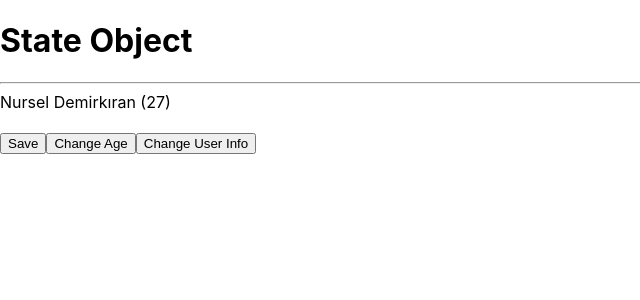
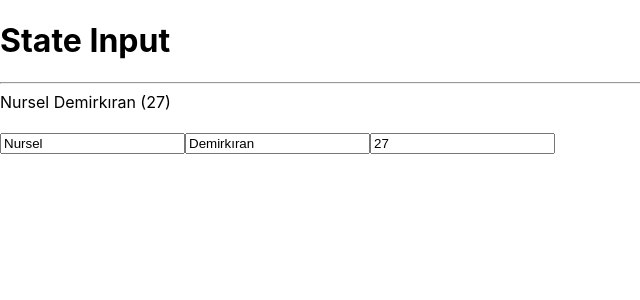
Before and after one commit to nurseld/Tobeto-IstanbulKodluyor, a React (Create React App) app in the folder ReactJSBasic/React05/: page / in a window 1280 px wide. Shown: the top 300 px of the page, without its empty margins (0-640 px from the left). Built offline with nearby package versions, Linux system fonts and the light colour scheme.

Commit message:
ReactJS Input State

```diff
--- a/ReactJSBasic/React05/src/App.js
+++ b/ReactJSBasic/React05/src/App.js
@@ -9,6 +9,8 @@ import UserDetail from './components/UserDetail.js';
 import UsingState from './components/UsingState.js';
 import StateArray from './components/StateArray.js';
 import StateObject from './components/StateObject.js';
+import StateInput from './components/StateInput.js';
+import StateInput2 from './components/StateInput2.js';
 
 const _info = {
 
@@ -67,7 +69,11 @@ function App() {
 
       {/* <StateArray /> */}
 
-      <StateObject />
+      {/* <StateObject /> */}
+
+      {/* <StateInput /> */}
+
+      <StateInput2 />
 
     </div>
 
--- /dev/null
+++ b/ReactJSBasic/React05/src/components/StateInput.js
@@ -0,0 +1,46 @@
+import { useState } from "react";
+
+function StateInput() {
+
+
+    const [name, setName] = useState("Nursel");
+    const [surname, setSurname] = useState("Demirkıran");
+    const [age, setAge] = useState(27);
+
+    const onChangeName = (event) => setName(event.target.value);
+    const onChangeSurname = (event) => setSurname(event.target.value);
+    const onChangeAge = (event) => setAge(event.target.value);
+
+    return (
+
+        <div>
+
+            <h1>State Input</h1>
+            <hr />
+            <div>
+                {name} {surname} ({age})
+            </div>
+            <br />
+
+            <div>
+
+                {/* <input type="text" placeholder="name" value={name} onChange={(event) => setName(event.target.value)} />
+                <input type="text" placeholder="surname" value={surname} onChange={(event) => setSurname(event.target.value)} />
+                <input type="number" placeholder="age" value={age} onChange={(event) => setAge(event.target.value)} /> */}
+
+                <input type="text" placeholder="name" value={name} onChange={onChangeName} />
+                <input type="text" placeholder="surname" value={surname} onChange={onChangeSurname} />
+                <input type="number" placeholder="age" value={age} onChange={onChangeAge} />
+
+            </div>
+            <br />
+
+            {/* <button onClick={() => setUser({ name: "Nursello", surname: "DEMİRBÜKEN", age: 27 })}>Save</button>
+            <button onClick={() => setUser({ age: 17 })}>Change Age</button>
+            <button onClick={() => setUser({ ...user, name: "Nursello", surname: "DEMİRBÜKEN", age: 17 })}>Change User Info</button> */}
+
+        </div>
+    );
+}
+
+export default StateInput;
--- /dev/null
+++ b/ReactJSBasic/React05/src/components/StateInput2.js
@@ -0,0 +1,56 @@
+import { useState } from "react";
+
+function StateInput2() {
+
+    const [user, setUser] = useState({ name: "Nursel", surname: "Demirkıran", age: 27 });
+
+
+    const onChangeValue = (e) => {
+
+        var inputName = e.target.name;
+
+        setUser({ ...user, [e.target.name]: e.target.value })
+
+        // if (inputName == "name")
+        //     setName(e.target.value)
+
+        // if (inputName == "surname")
+        //     setName(e.target.value)
+
+        // if (inputName == "age")
+        //     setName(e.target.value)
+    }
+
+    return (
+
+        <div>
+
+            <h1>State Input</h1>
+            <hr />
+            <div>
+                {user.name} {user.surname} ({user.age})
+            </div>
+            <br />
+
+            <div>
+
+                {/* <input type="text" placeholder="name" value={name} onChange={(event) => setName(event.target.value)} />
+                <input type="text" placeholder="surname" value={surname} onChange={(event) => setSurname(event.target.value)} />
+                <input type="number" placeholder="age" value={age} onChange={(event) => setAge(event.target.value)} /> */}
+
+                <input name="name" type="text" placeholder="name" value={user.name} onChange={onChangeValue} />
+                <input name="surname" type="text" placeholder="surname" value={user.surname} onChange={onChangeValue} />
+                <input name="age" type="number" placeholder="age" value={user.age} onChange={onChangeValue} />
+
+            </div>
+            <br />
+
+            {/* <button onClick={() => setUser({ name: "Nursello", surname: "DEMİRBÜKEN", age: 27 })}>Save</button>
+            <button onClick={() => setUser({ age: 17 })}>Change Age</button>
+            <button onClick={() => setUser({ ...user, name: "Nursello", surname: "DEMİRBÜKEN", age: 17 })}>Change User Info</button> */}
+
+        </div>
+    );
+}
+
+export default StateInput2;
```
